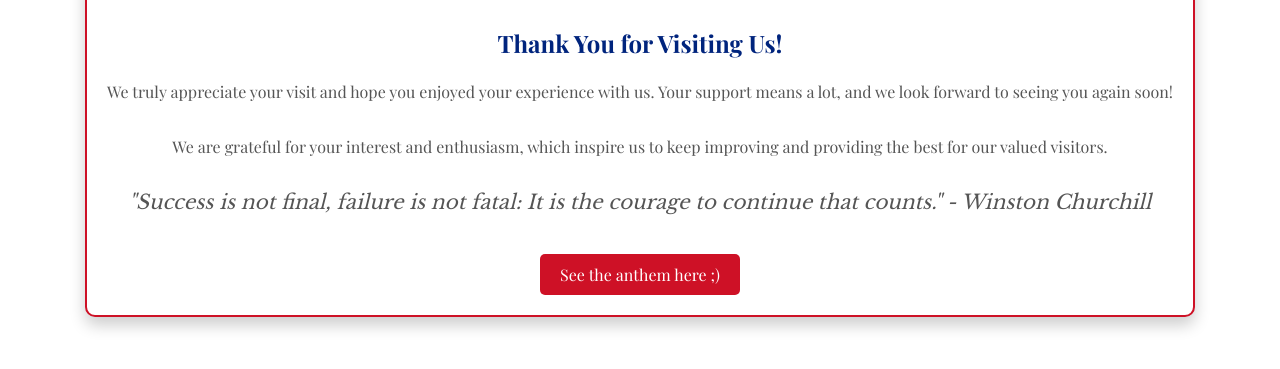
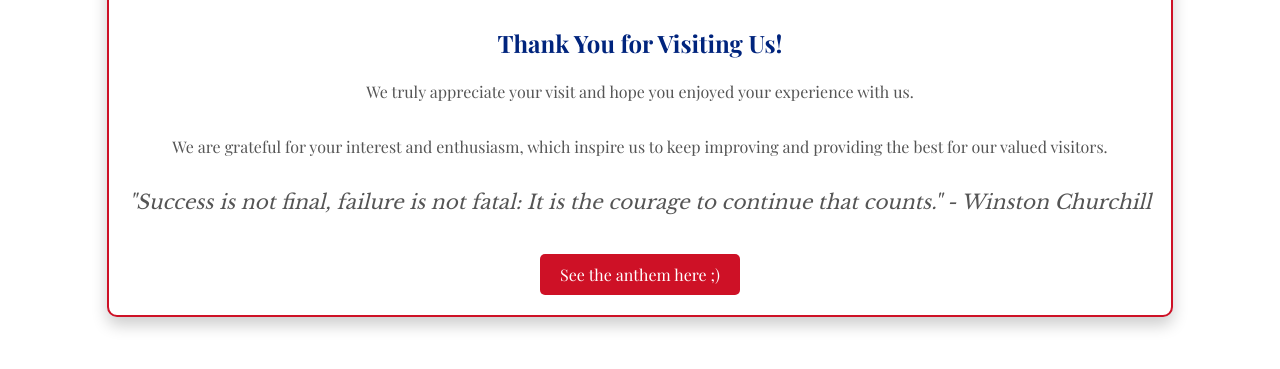
Before and after one commit to Dai182003/thanks, a plain HTML site: page index.html in a window 1280 px wide. Shown: the part 365-734 px from the top of the page. Drawn offline with nearby package versions, Linux system fonts and the light colour scheme.

Commit message:
Update index.html

```diff
--- a/index.html
+++ b/index.html
@@ -140,7 +140,7 @@
             <p>From: <strong>Instituto de idiomas</strong></p>
         </div>
         <h1>Thank You for Visiting Us!</h1>
-        <p>We truly appreciate your visit and hope you enjoyed your experience with us. Your support means a lot, and we look forward to seeing you again soon!</p>
+        <p>We truly appreciate your visit and hope you enjoyed your experience with us.</p>
         <p>We are grateful for your interest and enthusiasm, which inspire us to keep improving and providing the best for our valued visitors.</p>
         <div class="quote">
             "Success is not final, failure is not fatal: It is the courage to continue that counts." - Winston Churchill
```
